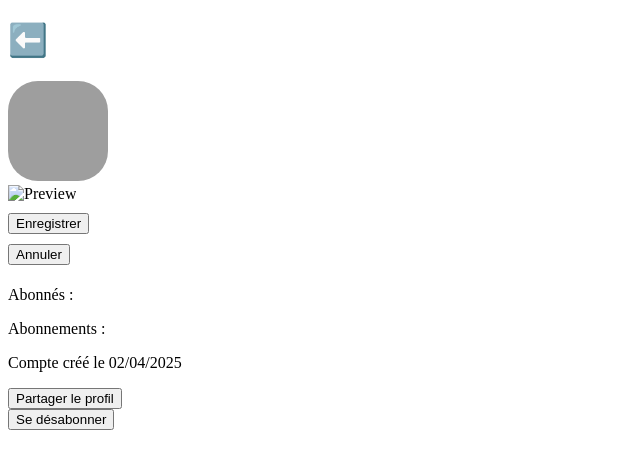
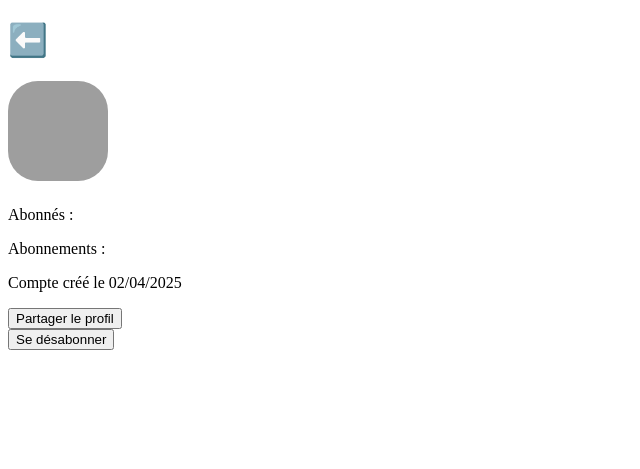
Before and after one commit to UnOrdinary95/ForaVerse, a PHP site: template app/views/profil.php in a window 1280 px wide. Shown: the top 469 px of the page, without its empty margins (0-640 px from the left). Run offline with PHP 8.4, Linux system fonts and the light colour scheme; the template is opened without the code that fills it, so the values that code supplies are empty; the visitor is signed in with stand-in values (Sample User, id 1); some libraries are stand-ins or nearby versions; grey boxes are pictures that could not be loaded.

Commit message:
Add cropper styles

```diff
--- a/public/styles/style.css
+++ b/public/styles/style.css
@@ -15,3 +15,25 @@
     align-items: center;
 
 }
+/* profil.php */
+#cropperContainer {
+    position: fixed;
+    top: 50%;
+    left: 50%;
+    transform: translate(-50%, -50%);
+    background: white;
+    padding: 0;
+    border-radius: 8px;
+    box-shadow: 0 0 10px rgba(0,0,0,0.3);
+    z-index: 1000;
+    width: 40vw;
+    max-width: 100vw;
+    display: none;
+}
+
+#imagePreview {
+    width: 100%;
+    max-height: 40vh;
+    display: block;
+    object-fit: cover;
+}
```
